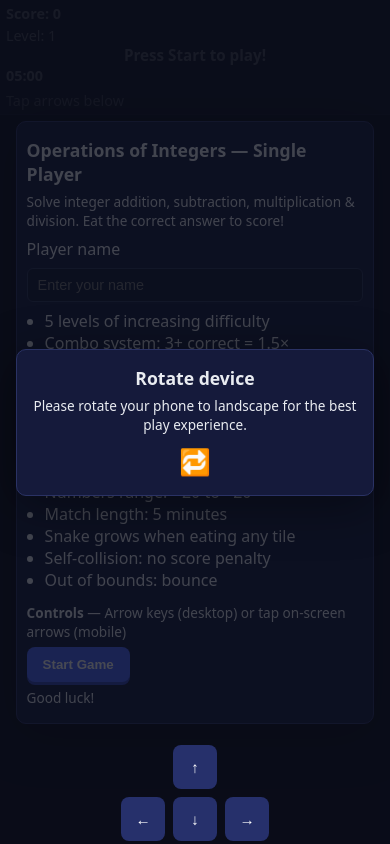
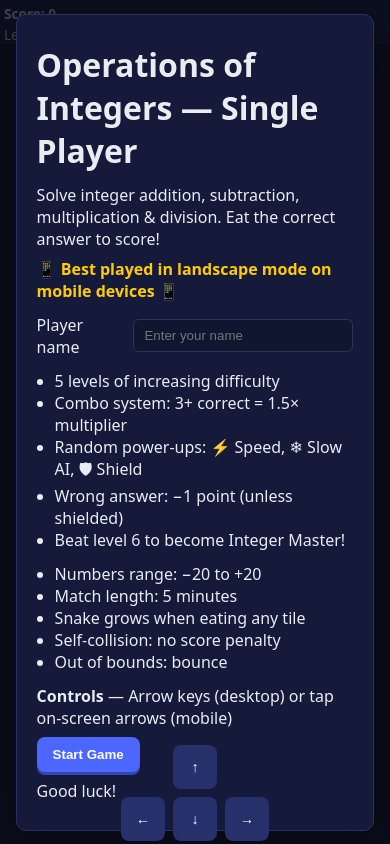
Before and after one commit to RAMZY329/operation-of-integers-snake-game, a plain HTML site: page index.html in a window 390 px wide. Drawn offline with Linux system fonts and the light colour scheme.

Commit message:
Add files via upload

```diff
--- a/game.js
+++ b/game.js
@@ -18,30 +18,55 @@
   // Basic game constants and helpers (ensure these exist before other functions)
   let TILE = 32;
   function resizeCanvas(){
-    // choose TILE based on available width for small screens
+    // Force landscape aspect ratio (16:9) regardless of device orientation
     const w = window.innerWidth;
     if(w <= 360) TILE = 16;
     else if(w <= 420) TILE = 20;
     else if(w <= 600) TILE = 24;
     else TILE = 32;
 
-    // compute grid size to fit the viewport (leave room for HUD ~120px)
-    const rawGridW = Math.max(10, Math.floor(window.innerWidth / TILE));
-    const rawGridH = Math.max(8, Math.floor((window.innerHeight - 120) / TILE));
-    gridW = rawGridW; gridH = rawGridH;
+    // Get HUD height from CSS variable and compute available space
+    const style = getComputedStyle(document.documentElement);
+    const hudHeight = parseInt(style.getPropertyValue('--hud-height')) || 50;
+    const availH = window.innerHeight - hudHeight;
+    const availW = window.innerWidth;
 
-    // handle devicePixelRatio for crisp rendering
+    // Maintain 16:9 landscape aspect ratio
+    let canvasW = availW;
+    let canvasH = canvasW * 9 / 16;
+    if(canvasH > availH){
+      canvasH = availH;
+      canvasW = canvasH * 16 / 9;
+    }
+
+    // Compute grid from constrained canvas size
+    gridW = Math.max(10, Math.floor(canvasW / TILE));
+    gridH = Math.max(8, Math.floor(canvasH / TILE));
+
+    // Recalculate actual canvas dimensions based on grid
+    const actualW = gridW * TILE;
+    const actualH = gridH * TILE;
+
+    // Use available full width for CSS so canvas visually fills the viewport width
+
+    // Handle devicePixelRatio for crisp rendering
     const scale = window.devicePixelRatio || 1;
-    canvas.style.width = (gridW * TILE) + 'px';
-    canvas.style.height = (gridH * TILE) + 'px';
-    canvas.width = gridW * TILE * scale;
-    canvas.height = gridH * TILE * scale;
+    // CSS size: full available width, and computed height
+    canvas.style.width = availW + 'px';
+    canvas.style.height = actualH + 'px';
+    // Backing store size uses scale
+    canvas.width = Math.round(availW * scale);
+    canvas.height = Math.round(actualH * scale);
     ctx.setTransform(scale,0,0,scale,0,0);
 
-    W = canvas.width / (window.devicePixelRatio || 1);
-    H = canvas.height / (window.devicePixelRatio || 1);
+    // Logical drawing area (we'll draw within gridW x gridH tiles)
+    W = availW;
+    H = actualH;
+    // center grid horizontally inside the canvas
+    gridOffsetX = Math.floor((availW - actualW) / 2);
   }
   let W = 0, H = 0, gridW = 12, gridH = 8;
+  let gridOffsetX = 0;
   resizeCanvas(); window.addEventListener('resize', resizeCanvas);
 
   // Simple helpers
@@ -68,26 +93,7 @@
   // desired AI timing per level (seconds for correct AI to reach correct answer)
   const levelTimes = { 1:6, 2:5, 3:5, 4:4, 5:3, 6:3 };
 
-  // Rotate/portrait overlay handling: show overlay when height > width (portrait)
-  const rotateOverlay = document.getElementById('rotateOverlay');
-  let _wasPlayingBeforeRotate = false;
-  function checkOrientation(){
-    try{
-      const isPortrait = window.innerHeight > window.innerWidth;
-      if(isPortrait){
-        if(rotateOverlay) rotateOverlay.classList.remove('hidden');
-        // pause gameplay while in portrait
-        if(state === 'playing'){ _wasPlayingBeforeRotate = true; state = 'paused'; }
-      } else {
-        if(rotateOverlay) rotateOverlay.classList.add('hidden');
-        if(_wasPlayingBeforeRotate){ state = 'playing'; _wasPlayingBeforeRotate = false; }
-      }
-    }catch(e){ /* ignore */ }
-  }
-  // run on load and on resize/orientation changes
-  window.addEventListener('resize', checkOrientation);
-  window.addEventListener('orientationchange', ()=>{ setTimeout(checkOrientation, 120); });
-  setTimeout(checkOrientation, 50);
+
   function genProblem(){
     if(currentLevel===3){
       ops = ['+','-','*']; // add multiplication
@@ -305,14 +311,14 @@
     ctx.fillStyle=s.color; ctx.strokeStyle='#00000040';
     for(let i=0;i<s.segs.length;i++){
       const seg=s.segs[i];
-      const x=seg.x*TILE, y=seg.y*TILE;
+      const x = gridOffsetX + seg.x*TILE, y = seg.y*TILE;
       ctx.beginPath(); ctx.rect(x+1,y+1,TILE-2,TILE-2); ctx.fill(); ctx.stroke();
     }
   }
   function drawAnswers(){
     ctx.fillStyle='#3b4aa8'; ctx.strokeStyle='#202a6a';
     for(const a of game.answers){
-      const x=a.x*TILE, y=a.y*TILE;
+      const x = gridOffsetX + a.x*TILE, y = a.y*TILE;
       ctx.beginPath(); ctx.rect(x+2,y+2,TILE-4,TILE-4); ctx.fill(); ctx.stroke();
       ctx.fillStyle='#e9ecf1'; ctx.font='bold 14px system-ui'; ctx.textAlign='center'; ctx.textBaseline='middle';
       ctx.fillText(String(a.value), x+TILE/2, y+TILE/2);
@@ -322,7 +328,7 @@
 
   function drawPowerUps(){
     for(const p of game.powerUps){
-      const x=p.x*TILE, y=p.y*TILE;
+      const x = gridOffsetX + p.x*TILE, y = p.y*TILE;
       let color='#ffff00'; let sym='⚡';
       if(p.type==='speedBoost'){ color='#00ff00'; sym='⚡'; }
       else if(p.type==='aiSlow'){ color='#00ffff'; sym='❄'; }
--- a/index.html
+++ b/index.html
@@ -57,6 +57,7 @@
     <div class="panel">
       <h1>Operations of Integers — Single Player</h1>
       <p>Solve integer addition, subtraction, multiplication & division. Eat the correct answer to score!</p>
+      <p style="font-weight:600; color:#ffcc00;">📱 Best played in landscape mode on mobile devices 📱</p>
       <div class="name-entry">
         <label for="playerName">Player name</label>
         <input id="playerName" type="text" placeholder="Enter your name" />
@@ -88,13 +89,7 @@
     </div>
   </div>
 
-  <div id="rotateOverlay" class="overlay hidden">
-    <div class="panel" style="text-align:center; max-width:420px;">
-      <h2>Rotate device</h2>
-      <p>Please rotate your phone to landscape for the best play experience.</p>
-      <p style="font-size:1.6rem; margin-top:10px;">🔁</p>
-    </div>
-  </div>
+
 
   <div id="endScreen" class="overlay hidden">
     <div class="panel">
--- a/style.css
+++ b/style.css
@@ -1,9 +1,9 @@
 * { box-sizing: border-box; }
-html, body { height: 100%; width: 100%; }
+html, body { height: 100%; width: 100%; margin: 0; padding: 0; }
 body {
   margin: 0; font-family: system-ui, -apple-system, Segoe UI, Roboto, Arial, sans-serif;
   background: #0f1223; color: #e9ecf1; display: flex; flex-direction: column;
-  overflow: hidden; position: fixed;
+  overflow: hidden; position: fixed; width: 100vw; height: 100vh;
 }
 #root-theme-default {}
 /* Theme variables */
@@ -16,19 +16,22 @@ body {
   --button-shadow: #3346b8;
   --mobile-btn-bg: #26306b;
   --canvas-bg: #0a0d1a;
+  --hud-height: 60px;
 }
 .theme-teal{ --hud-bg:#0f2b2b; --panel-bg:#0e2a2a; --panel-border:#1e4a4a; --button-bg:#14b8a6; --button-shadow:#0e7f73; --mobile-btn-bg:#0b6b61; --canvas-bg:#031b1a; }
 .theme-coral{ --hud-bg:#3b1e1b; --panel-bg:#2f1a18; --panel-border:#532a28; --button-bg:#ff6b6b; --button-shadow:#b84444; --mobile-btn-bg:#6b2f2f; --canvas-bg:#1b0a0a; }
 #hud {
   display: grid; grid-template-columns: 1fr 2fr 1fr 240px; align-items: center;
   gap: 12px; padding: 10px 12px; background: var(--hud-bg); border-bottom: 1px solid var(--hud-border);
+  height: var(--hud-height); flex-shrink: 0; overflow: hidden;
 }
 #hud .scores { display: flex; gap: 16px; font-weight: 600; }
 #problemText { text-align: center; font-weight: 700; font-size: 1.5rem; line-height:1.1; }
 #timer { font-weight: 700; }
 #hud .labels { margin-top: 6px; opacity: 0.75; font-size: 0.9rem; display: flex; gap: 10px; }
 
-#gameCanvas { flex: 1; display: block; width: 100%; height: auto; background: #0a0d1a; }
+/* Canvas sits under the HUD and fills available width; height is set by JS to keep landscape aspect */
+#gameCanvas { display: block; width: 100vw; background: var(--canvas-bg); position: absolute; left: 0; right: 0; top: var(--hud-height); margin: 0 auto; }
 
 .overlay { position: fixed; inset: 0; background: rgba(10,12,25,0.75); display: grid; place-items: center; }
 .overlay.hidden { display: none; }
@@ -57,74 +60,49 @@ button:active { transform: translateY(1px); }
 .cluster button { min-width: 56px; min-height: 56px; padding: 10px; background: var(--mobile-btn-bg); box-shadow: none; touch-action: manipulation; font-weight: 700; }
 
 @media (max-width: 720px) {
-  #hud { grid-template-columns: 1fr; gap: 6px; padding: 6px 6px; font-size: 0.95rem; }
-  #problemText { font-size: 1.05rem; line-height:1; }
-  #gameCanvas { height: calc(100vh - 140px); }
+  :root { --hud-height: 50px; }
+  #hud { grid-template-columns: 1fr; gap: 4px; padding: 5px 6px; font-size: 0.9rem; }
+  #problemText { font-size: 1rem; line-height: 1; }
   #mobileControls { display: flex; bottom: 4px; }
-  .themes, .labels { display: none; } /* hide to free vertical space */
-  .labels .touch { display: inline; }
-  .labels .kbd { display: none; }
-  .themes { justify-self: start; margin-top: 4px; }
-  .theme-btn{ padding: 4px 8px; font-size: 0.85rem; margin-left: 4px; }
-  .cluster button { min-width: 50px; min-height: 50px; padding: 8px; font-size: 1.2rem; }
-  .name-entry { flex-direction: column; align-items: flex-start; margin: 8px 0; }
-  .name-entry input { min-width: 100%; }
+  .themes, .labels { display: none; }
+  .cluster button { min-width: 48px; min-height: 48px; padding: 8px; font-size: 1rem; }
 }
 
 @media (max-width: 480px) {
-  #hud { grid-template-columns: 1fr; gap: 3px; padding: 4px 6px; font-size: 0.9rem; }
-  #problemText { font-size: 0.95rem; line-height: 1; }
-  #gameCanvas { height: calc(100vh - 110px); }
-  #mobileControls { bottom: 3px; gap: 10px; }
-  .cluster button { min-width: 44px; min-height: 44px; padding: 6px; font-size: 0.95rem; }
-  .theme-btn{ padding: 3px 6px; font-size: 0.72rem; margin-left: 3px; }
-  .panel { padding: 10px; }
-  .panel h1, .panel h2 { font-size: 1.1rem; margin: 6px 0; }
-  .panel p { font-size: 0.85rem; margin: 6px 0; }
-  .name-entry input { font-size: 0.9rem; }
-  .themes { display: none; }
+  :root { --hud-height: 44px; }
+  #hud { grid-template-columns: 1fr; gap: 2px; padding: 4px 4px; font-size: 0.85rem; }
+  #problemText { font-size: 0.9rem; line-height: 1; }
+  #mobileControls { bottom: 3px; gap: 8px; }
+  .cluster button { min-width: 44px; min-height: 44px; padding: 6px; font-size: 0.9rem; }
+  .theme-btn { padding: 3px 6px; font-size: 0.7rem; margin-left: 2px; }
 }
 
-@media (min-width: 721px) and (max-height: 600px) {
-  /* landscape on larger phones/tablets */
-  #hud { grid-template-columns: 1fr 2fr 1fr 240px; padding: 8px; gap: 8px; }
-  #problemText { font-size: 1.3rem; }
-  #gameCanvas { height: calc(100vh - 100px); }
-  .cluster button { min-width: 48px; min-height: 48px; }
+@media (max-width: 360px) {
+  :root { --hud-height: 40px; }
+  #hud { grid-template-columns: 1fr; gap: 1px; padding: 3px 4px; font-size: 0.8rem; }
+  #problemText { font-size: 0.85rem; line-height: 1; }
+  #mobileControls { bottom: 2px; }
+  .cluster button { min-width: 40px; min-height: 40px; padding: 5px; font-size: 0.85rem; }
 }
 
-/* When device is in landscape on small screens, move mobile controls to bottom-right */
-@media (max-width: 720px) and (orientation: landscape) {
+@media (orientation: landscape) and (max-width: 720px) {
+  :root { --hud-height: 45px; }
+  #hud { grid-template-columns: 1fr 1fr 1fr; gap: 4px; padding: 4px 6px; font-size: 0.8rem; }
+  #problemText { font-size: 0.9rem; }
   #mobileControls {
     left: auto;
-    right: 8px;
-    bottom: 8px;
+    right: 6px;
+    bottom: 6px;
     transform: none;
     flex-direction: column;
     align-items: flex-end;
-    gap: 8px;
+    gap: 6px;
   }
   .cluster { flex-direction: column; }
-  .cluster .row { display:flex; flex-direction: column; gap:8px; }
-  .cluster button { min-width: 44px; min-height: 44px; padding:6px; font-size:0.95rem; opacity:0.85; box-shadow: 0 2px 0 rgba(0,0,0,0.25); }
-  .cluster button:active { opacity:1; transform: translateY(1px); }
-}
-
-@media (max-width: 360px) and (orientation: landscape) {
-  #mobileControls { right: 6px; bottom: 6px; }
-  .cluster button { min-width: 36px; min-height: 36px; padding:5px; font-size:0.9rem; opacity:0.8; }
-  .cluster button:active { opacity:1; transform: translateY(1px); }
-}
-
-/* Very narrow phones: compact everything and maximize canvas */
-@media (max-width: 360px){
-  #hud { padding: 4px 6px; gap: 2px; font-size: 0.85rem; }
-  #problemText { font-size: 0.9rem; }
-  #gameCanvas { height: calc(100vh - 90px); }
-  #mobileControls { bottom: 2px; }
-  .cluster button { min-width: 40px; min-height: 40px; font-size: 0.9rem; }
-  .panel { width: 90vw; padding: 8px; }
-  .name-entry input { min-width: 100%; }
+  .cluster .row { display: flex; flex-direction: column; gap: 6px; }
+  .cluster button { min-width: 40px; min-height: 40px; padding: 5px; font-size: 0.85rem; opacity: 0.85; box-shadow: 0 2px 0 rgba(0,0,0,0.3); }
+  .cluster button:active { opacity: 1; transform: translateY(1px); }
+  .themes, .labels { display: none; }
 }
 
 /* Theme buttons smaller */
```
